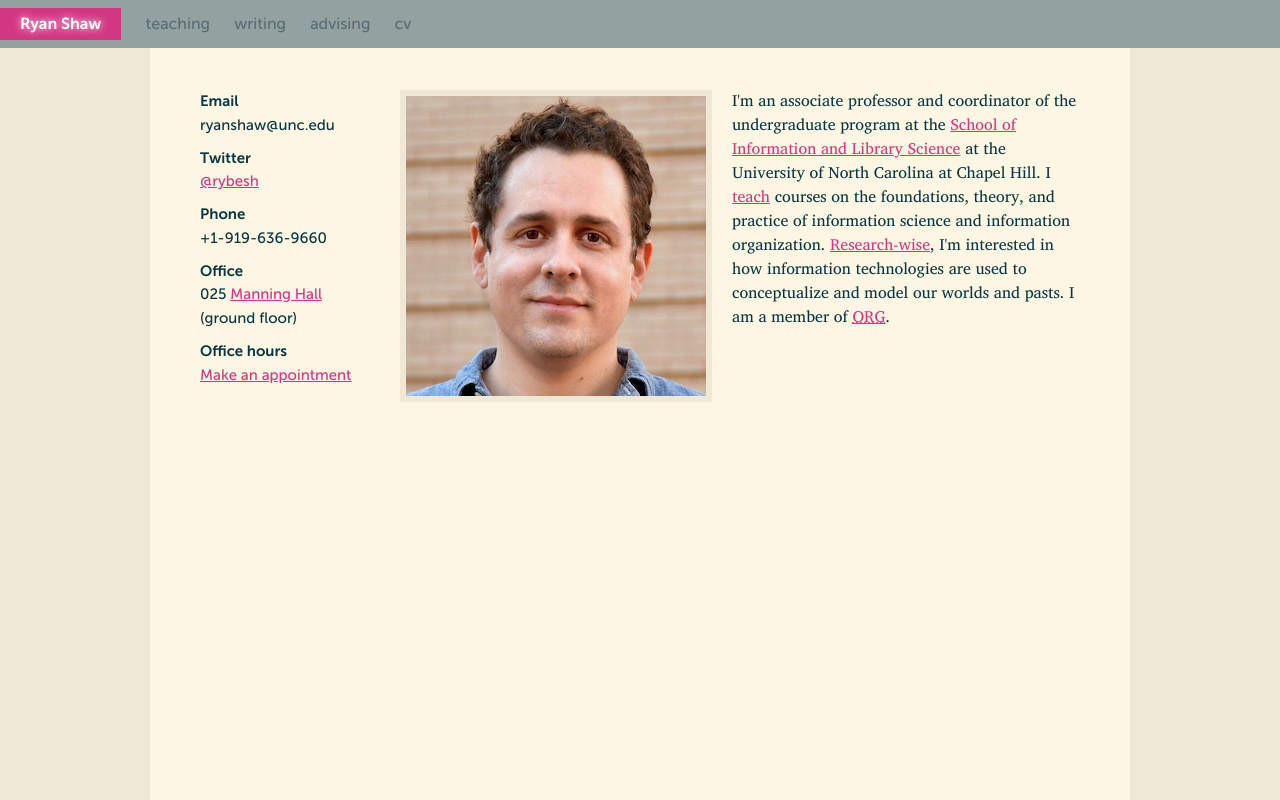
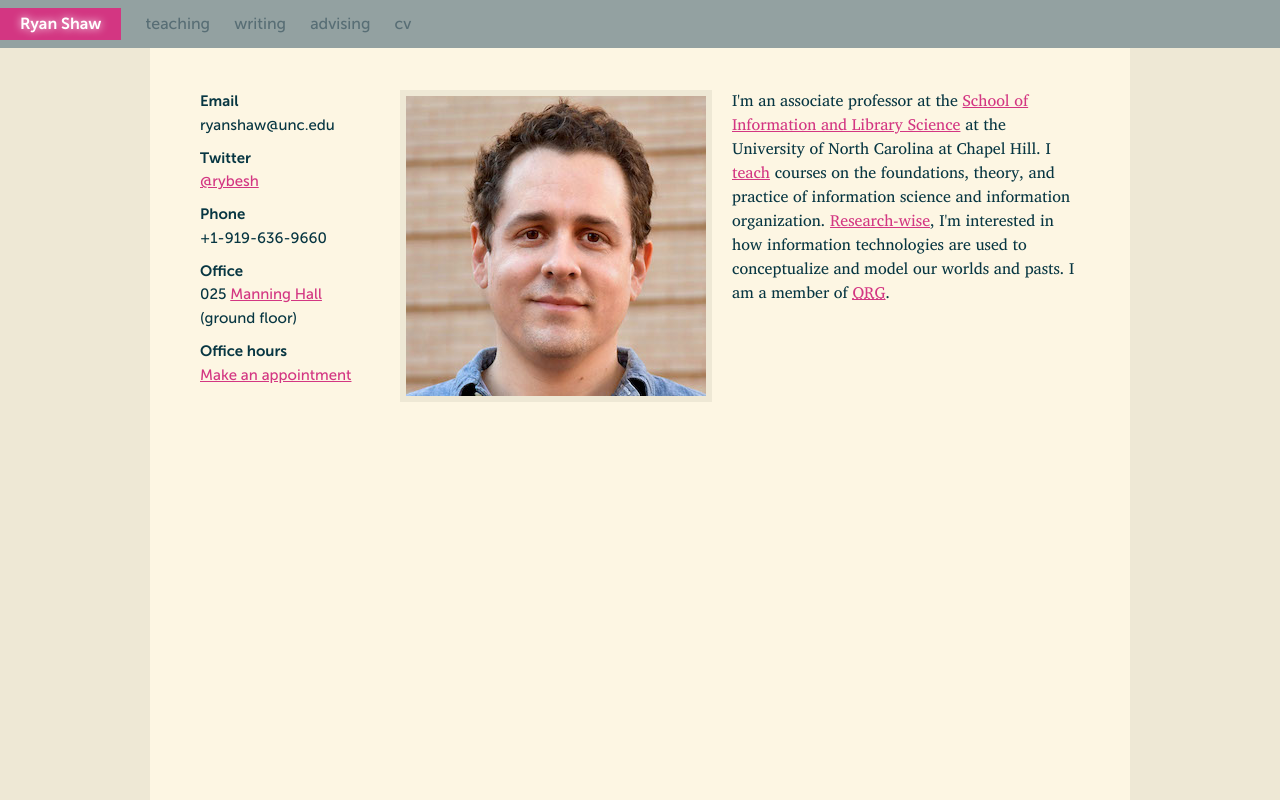
Before and after one commit to rybesh/aeshin, a Django app: page / in a window 1280 px wide. Run offline with Django 4.2, Linux system fonts and the light colour scheme; parts of the project's set-up code (start-up, migrations or seed data) failed here and were passed over.

Commit message:
no longer DUS

```diff
--- a/aeshin/templates/bio.html
+++ b/aeshin/templates/bio.html
@@ -25,7 +25,7 @@
 
     <img class="representative" alt="Ryan Shaw" src="{% static "me.jpg" %}" width="300" height="300"/>
     <p class="sweet-justice">
-      I'm an associate professor and coordinator of the undergraduate program at the <a href="http://sils.unc.edu/">School of Information and Library Science</a> at the University of North Carolina at Chapel Hill. I <a href="/teaching/">teach</a> courses on the foundations, theory, and practice of information science and information organization. <a href="https://aeshin.org/writing/">Research-wise</a>, I'm interested in how information technologies are used to conceptualize and model our worlds and pasts. I am a member of <a href="http://orgorgorgorgorg.org"><abbr title="Organization Research Group">ORG</abbr></a>.
+      I'm an associate professor at the <a href="http://sils.unc.edu/">School of Information and Library Science</a> at the University of North Carolina at Chapel Hill. I <a href="/teaching/">teach</a> courses on the foundations, theory, and practice of information science and information organization. <a href="https://aeshin.org/writing/">Research-wise</a>, I'm interested in how information technologies are used to conceptualize and model our worlds and pasts. I am a member of <a href="http://orgorgorgorgorg.org"><abbr title="Organization Research Group">ORG</abbr></a>.
     </p>
   </div>
 </article>
```
